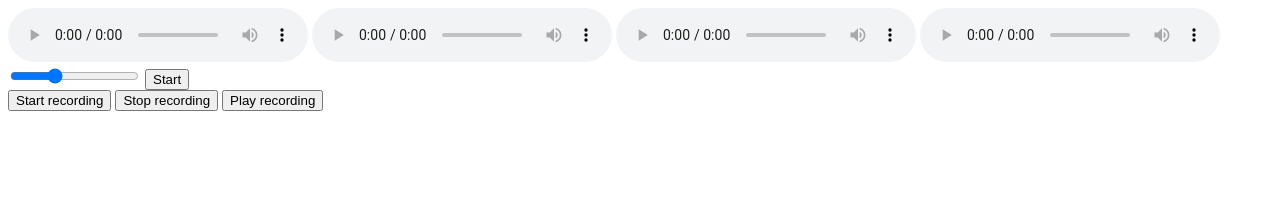
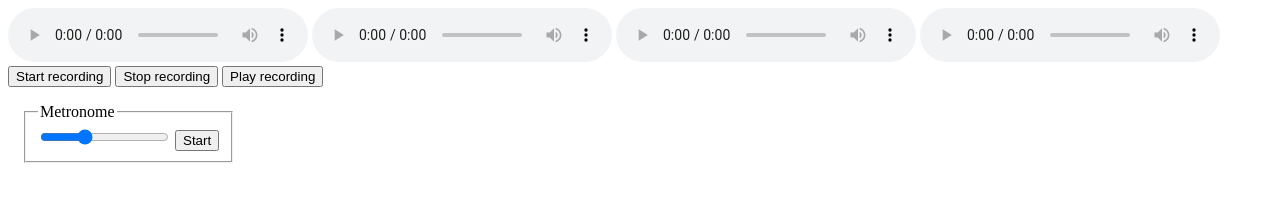
Before and after one commit to atmatm9182/javascript-lab, a plain HTML site: page lab3/index.html in a window 1280 px wide. Drawn offline with Linux system fonts and the light colour scheme.

Commit message:
[LAB3] Added some styling to the metronome

```diff
--- a/lab3/index.html
+++ b/lab3/index.html
@@ -8,6 +8,11 @@
     <style>
       #metronome-sound {
         display: none;
+      }
+
+      #metronome {
+        margin: 1em;
+        width: fit-content;
       }
     </style>
   </head>
@@ -21,15 +26,16 @@
 
     <audio id="metronome-sound" src="./sounds/metronome.mp3"></audio>
 
-    <div id="metronome">
-      <input type="range" min="1" max="180" value="60">
-      <button type="submit">Start</button>
-    </div>
-
     <button id="record-btn">Start recording</button>
     <button id="stop-btn">Stop recording</button>
     <button id="play-recording-btn">Play recording</button>
 
+    <fieldset id="metronome">
+      <legend>Metronome</legend>
+      <input type="range" min="1" max="180" value="60">
+      <button type="submit">Start</button>
+    </fieldset>
+
     <script src="./index.js"></script>
   </body>
 </html>
```
